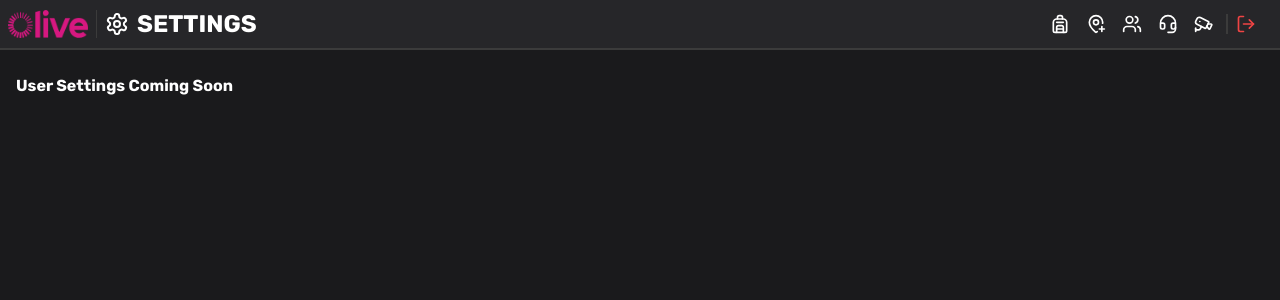
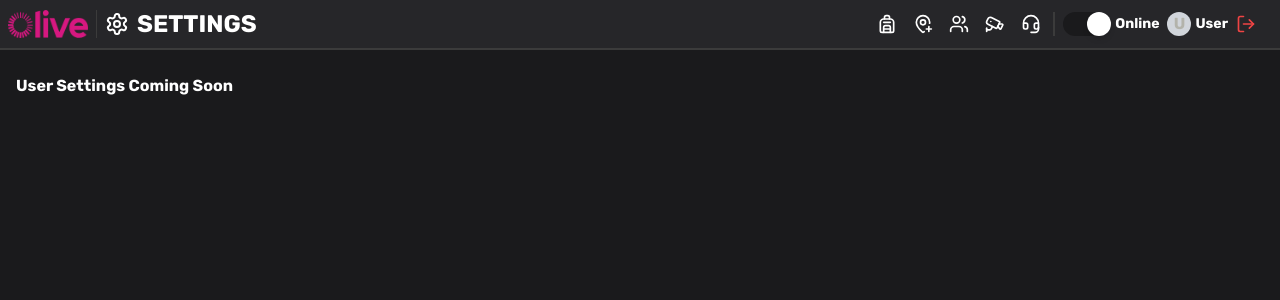
Before and after one commit to YARE0909/Orion-UI-Prototype, a Next.js app: page /settings in a window 1280 px wide. Shown: the top 300 px of the page. Built offline with nearby package versions, Linux system fonts and the light colour scheme.

Commit message:
sync repos

```diff
--- a/src/components/Layout.tsx
+++ b/src/components/Layout.tsx
@@ -1,10 +1,13 @@
 import { Backpack, Cctv, Headset, LogOut, MapPinPlus, Users } from "lucide-react";
-import { ReactNode } from "react";
+import { ReactNode, useState } from "react";
 // import { ThemeContext } from "@/context/ThemeContext";
 import Tooltip from "./ui/ToolTip";
 import { useRouter } from "next/router";
 import { destroyCookie } from "nookies";
 import Image from "next/image";
+import Input from "./ui/Input";
+import toast from "react-hot-toast";
+import Toast from "./ui/Toast";
 
 
 
@@ -19,6 +22,15 @@ export default function Index({
 }) {
   // const { theme, toggleTheme } = useContext(ThemeContext);
   const router = useRouter();
+  const [userOnline, setUserOnline] = useState(true);
+
+  const toggleUserAway = () => {
+    setUserOnline(!userOnline);
+    // eslint-disable-next-line @typescript-eslint/no-explicit-any
+    return toast.custom((t: any) => (<Toast t={t} type="info" content={
+      userOnline ? 'You Are Now Away' : 'You Are Now Online'
+    } />));
+  }
 
   const handleUserLogout = () => {
     destroyCookie(null, 'userToken');
@@ -70,6 +82,15 @@ export default function Index({
               </Tooltip>
             </div>
             <div className={
+              `${router.pathname === '/watchCenter' ? 'bg-highlight' : 'hover:bg-highlight'} rounded-md p-1 cursor-pointer`
+            }
+              onClick={() => router.push('/watchCenter')}
+            >
+              <Tooltip tooltip="Watch Center" position="bottom">
+                <Cctv className="w-5 h-5" />
+              </Tooltip>
+            </div>
+            <div className={
               `${router.pathname === '/checkInHub' ? 'bg-highlight' : 'hover:bg-highlight'} rounded-md p-1 cursor-pointer`
             }
               onClick={() => router.push('/checkInHub')}
@@ -78,18 +99,9 @@ export default function Index({
                 <Headset className="w-5 h-5" />
               </Tooltip>
             </div>
-            <div className={
-              `${router.pathname === '/watchCenter' ? 'bg-highlight' : 'hover:bg-highlight'} rounded-md p-1 cursor-pointer`
-            }
-              onClick={() => router.push('/watchCenter')}
-            >
-              <Tooltip tooltip="Watch Center" position="bottom">
-                <Cctv className="w-5 h-5" />
-              </Tooltip>
-            </div>
+            {header}
           </div>
           <div className="border-l-2 border-l-border pl-2 flex items-center gap-2">
-            {header}
             {/* <div>
               <Dropdown
                 id='person'
@@ -108,6 +120,22 @@ export default function Index({
                 onSelect={handleSelect}
               />
             </div> */}
+            <div className="h-full flex items-center gap-1">
+              <div className="flex items-center">
+                <Input type="checkBox" name="Status" onChange={toggleUserAway} value={userOnline.toString()} />
+              </div>
+              <h1 className="text-sm font-bold">
+                {userOnline ? 'Online' : 'Away'}
+              </h1>
+            </div>
+            <div className="flex items-center gap-1">
+              <div className="w-6 h-6 flex items-center justify-center bg-gray-300 rounded-full">
+                <h1 className="text-textAlt font-bold">U</h1>
+              </div>
+              <div>
+                <h1 className="text-sm font-bold">User</h1>
+              </div>
+            </div>
             <div
               onClick={handleUserLogout}
             >
--- a/src/components/ui/Input.tsx
+++ b/src/components/ui/Input.tsx
@@ -137,14 +137,27 @@ const Input: React.FC<InputProps> = ({
 
   if (type === 'checkBox') {
     return (
+      <label className="inline-flex items-center cursor-pointer">
+        {/* <span className="mr-2">{name}</span> */}
+        <div className="relative">
           <input
             type="checkbox"
             onChange={onChange}
             checked={value === 'true'} // Convert string 'true' to boolean
             name={name}
+            className="hidden sr-only"
           />
+          <div className="toggle-background w-12 h-fit bg-background rounded-full transition duration-300 ease-in-out">
+            <div
+              className={`toggle-dot w-6 h-6 rounded-full shadow-md transform transition-all duration-300 ease-in-out ${value === 'true' ? 'translate-x-6 bg-white' : ' bg-highlight'
+                }`}
+            />
+          </div>
+        </div>
+      </label>
     );
   }
+
 
   return (
     <input
```
Lines whose indentation alone changed are shown as unchanged.
